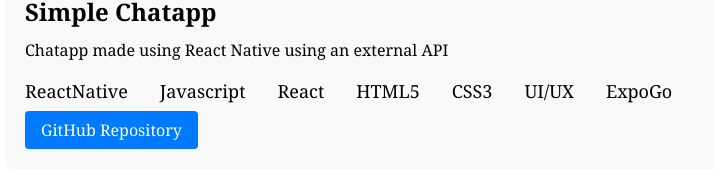
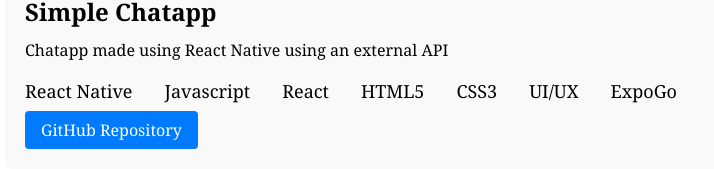
Before and after one commit to 11liza/Portfolio, a React (Create React App) app: page /projects in a window 1280 px wide. Shown: the part 940-1109 px from the top of the page, without its empty margins (0-714 px from the left). Built offline with nearby package versions, Linux system fonts and the light colour scheme.

Commit message:
spelling

```diff
--- a/src/App.js
+++ b/src/App.js
@@ -29,7 +29,7 @@
     {
       title: 'Simple Chatapp',
       description: 'Chatapp made using React Native using an external API',
-      technologies: ['ReactNative', 'Javascript', 'React', 'HTML5', 'CSS3', 'UI/UX', 'ExpoGo'],
+      technologies: ['React Native', 'Javascript', 'React', 'HTML5', 'CSS3', 'UI/UX', 'ExpoGo'],
       githubLink: 'https://github.com/11liza/ChatApp'
     },
     {
```
